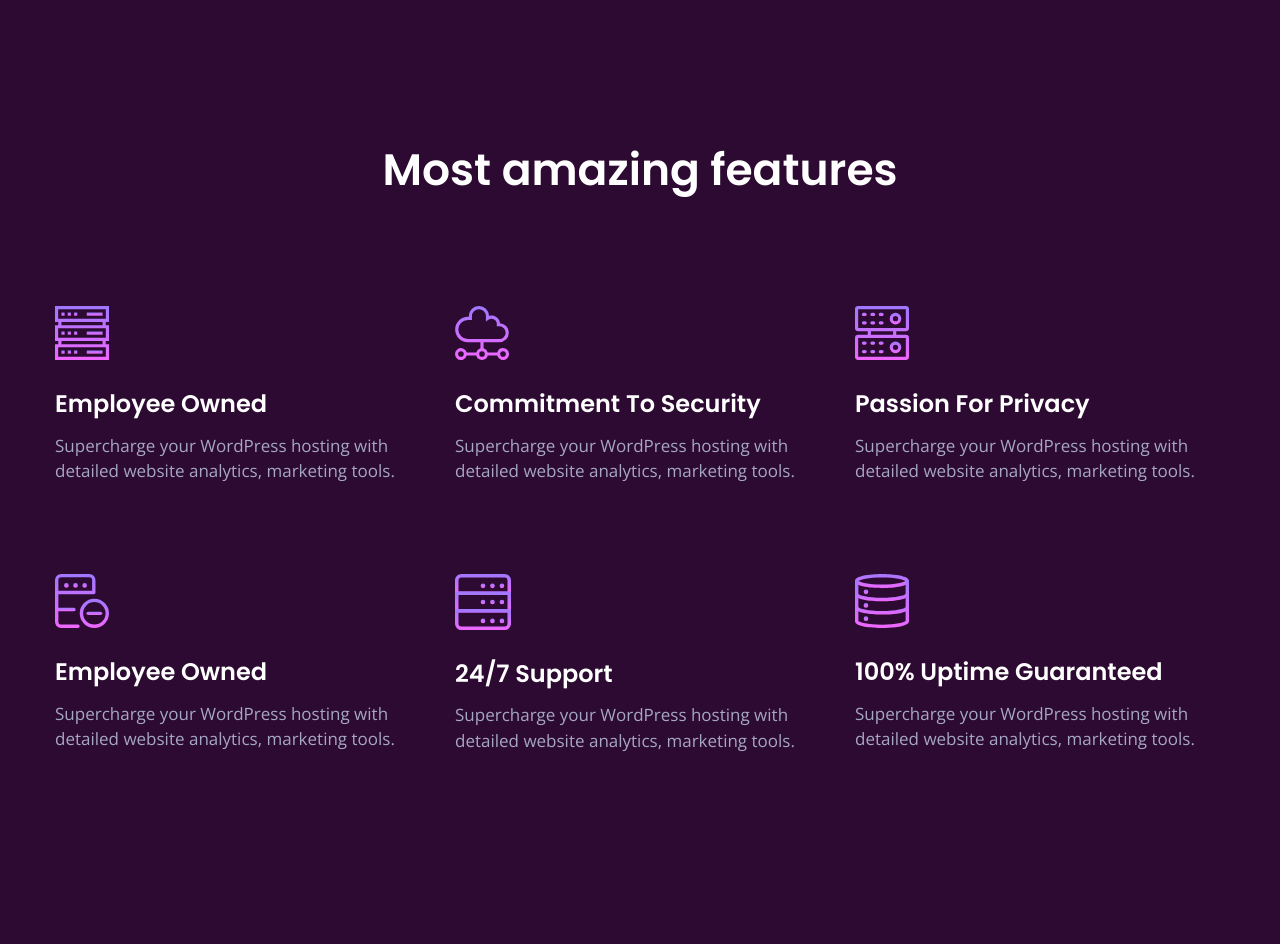
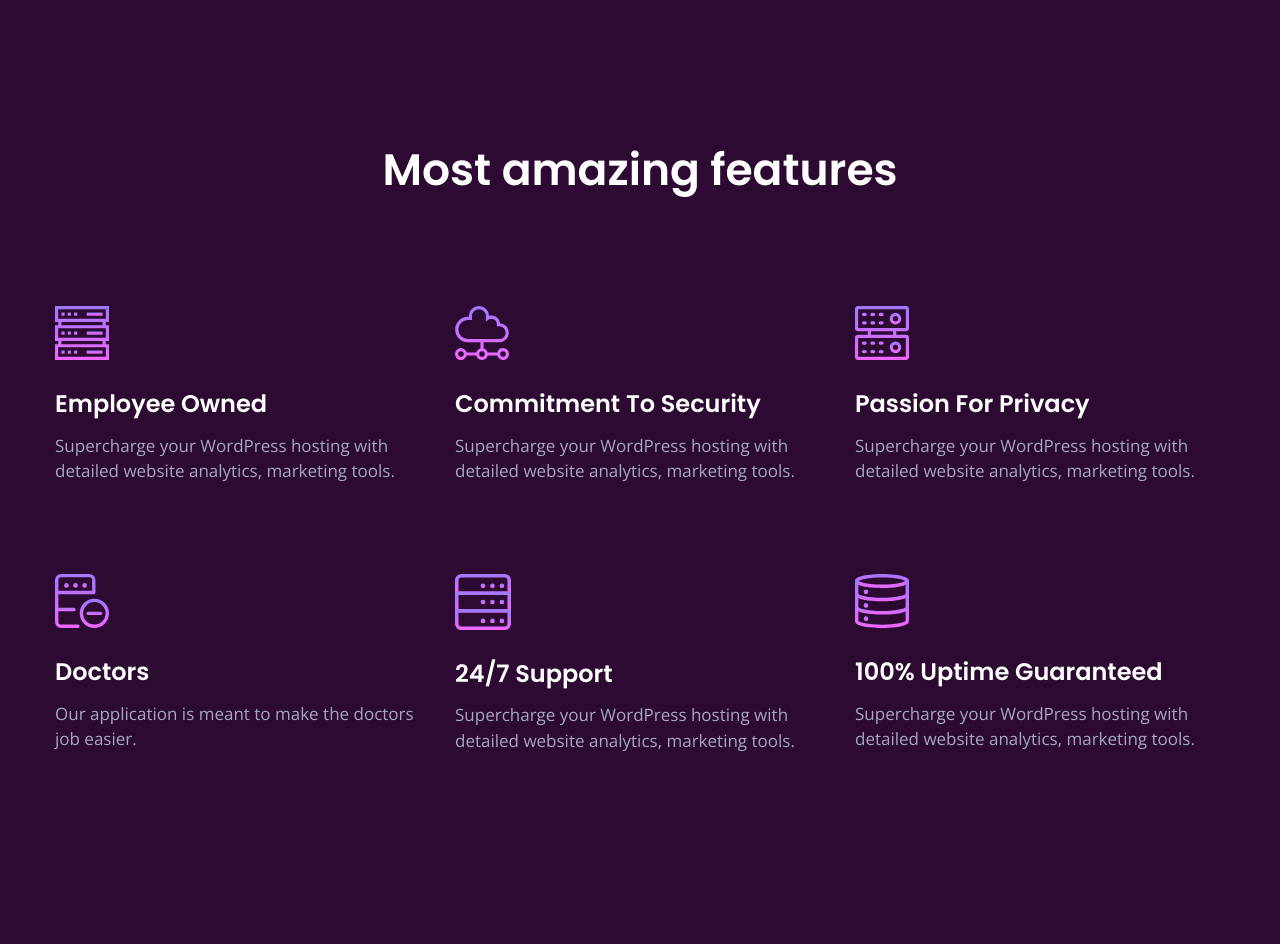
Before and after one commit to TeamDeltaHacks/EyesAIght, a Flask app: page / in a window 1280 px wide. Shown: the part 900-1844 px from the top of the page. Run offline with Flask 2, Linux system fonts and the light colour scheme; some libraries are stand-ins or nearby versions.

Commit message:
Update index.html

```diff
--- a/templates/index.html
+++ b/templates/index.html
@@ -217,8 +217,8 @@
                             <img src="/static/assets/img/icon/services4.svg" alt="">
                         </div>
                         <div class="cat-cap">
-                            <h5><a href="#">Employee Owned</a></h5>
-                            <p>Supercharge your WordPress hosting with detailed website analytics, marketing tools.</p>
+                            <h5><a href="#">Doctors</a></h5>
+                            <p>Our application is meant to make the doctors job easier.</p>
                         </div>
                     </div>
                 </div>
```
